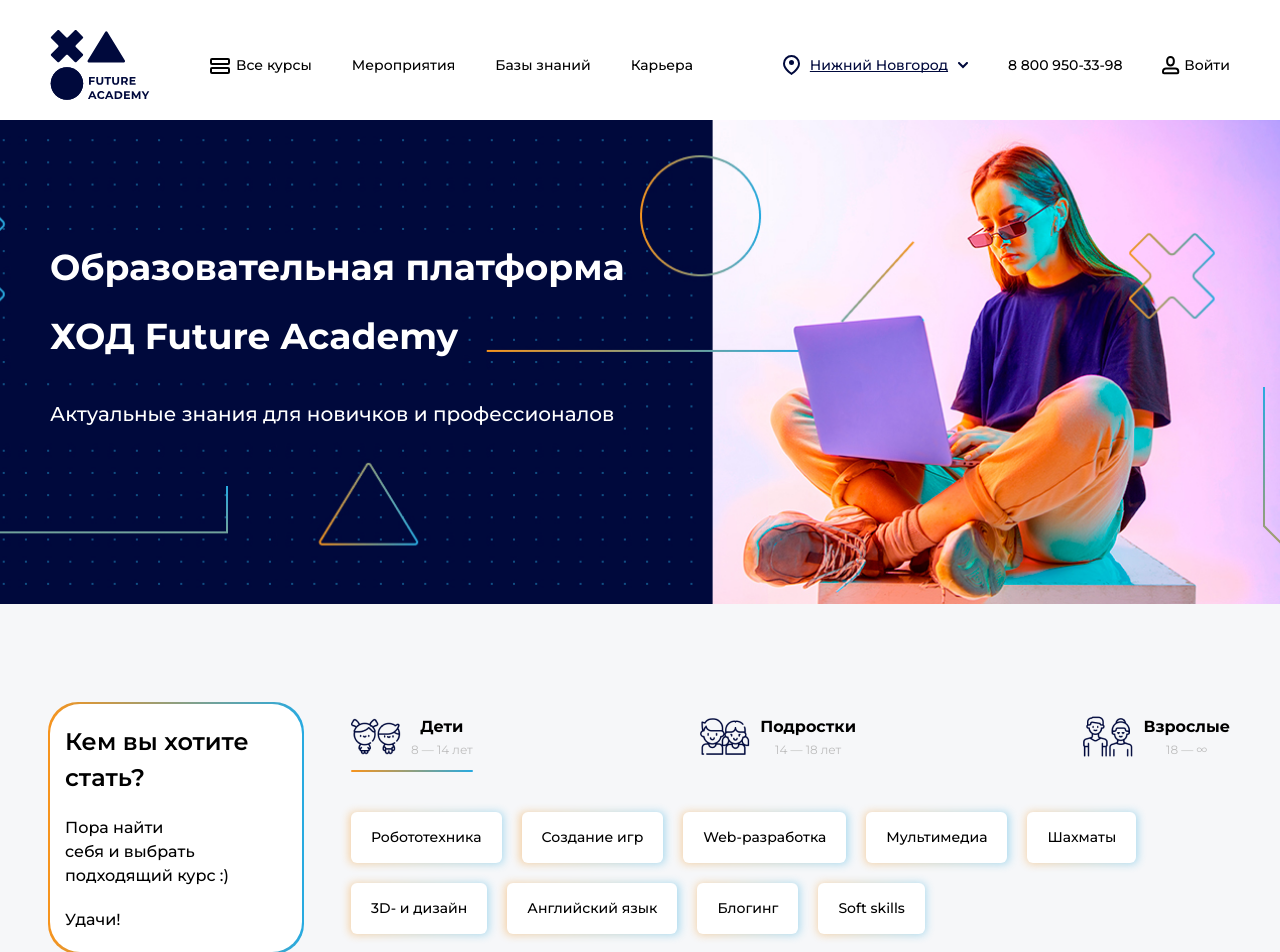
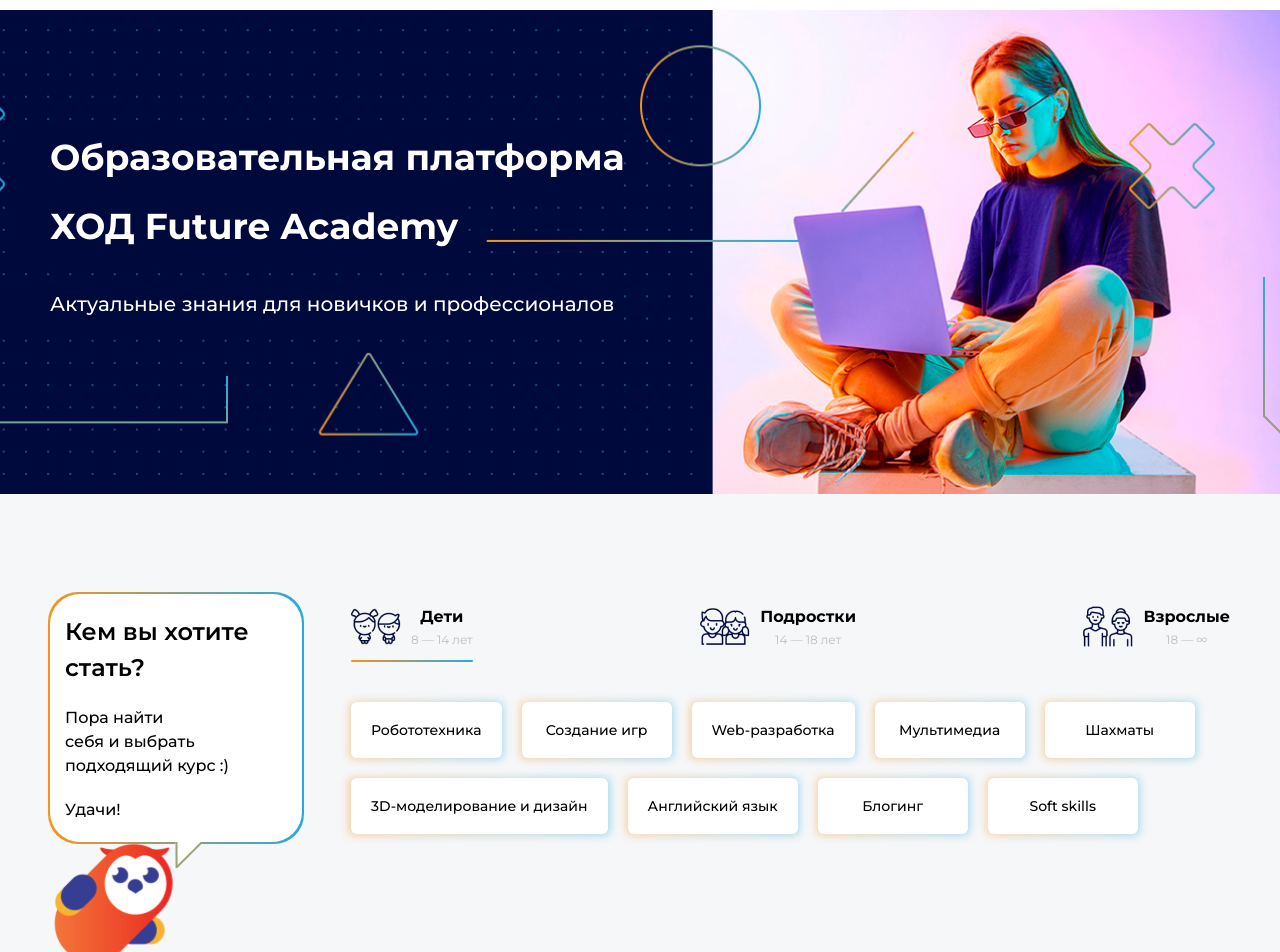
Before and after one commit to DaryaAnton/future-academy_v2, a Vue app: page / in a window 1280 px wide. Shown: the part 100-1052 px from the top of the page. Built offline with nearby package versions, Linux system fonts and the light colour scheme.

Commit message:
fix: добавление путей компонентов для home

```diff
--- a/src/views/HomeViews.vue
+++ b/src/views/HomeViews.vue
@@ -1,14 +1,15 @@
 <script>
-import HeaderComponent from '@/components/HeaderComponent.vue';
+import HeroComponent from '@/components/HeroComponent.vue';
+import TabsComponent from '@/components/TabsComponent.vue';
+import OwlComponent from '@/components/OwlComponent.vue';
 
 export default {
-  components: { HeaderComponent }
+  components: { HeroComponent, TabsComponent, OwlComponent }
 }
 </script>
 
 <template>
   <main>
-    <HeaderComponent />
 
     <!--hero--primary--------------------------->
     <section class="hero hero--primary mb-10">
@@ -17,13 +18,14 @@
       </div>
 
       <div class="container z-1 position-relative">
-        <div class="row">
+        <HeroComponent/>
+        <!-- <div class="row">
           <div class="col col-md-6">
             <h1 class="hero__title">Образовательная платформа</h1>
             <h2 class="hero__title">ХОД Future Academy</h2>
             <p class="hero__text">Актуальные знания для новичков и профессионалов</p>
           </div>
-        </div>
+        </div> -->
       </div>
     </section>
     <!--hero--primary--------------------------->
@@ -32,7 +34,8 @@
     <section class="tabs">
       <div class="container">
         <div class="row mb-4">
-          <div class="col-12 col-lg-3 mb-4 mb-lg-0 appeal__owl">
+          <OwlComponent/>
+          <!-- <div class="col-12 col-lg-3 mb-4 mb-lg-0 appeal__owl">
 
             <div class="owl__speech">
               <div class="owl__speech-title fs-lg-6 fw-semibold mb-2">Кем вы хотите стать?</div>
@@ -46,9 +49,10 @@
             </div>
 
             <img class="owl__common owl__common_tabs" src="@/assets/images/common/owl.svg" alt="owl">
-          </div>
+          </div> -->
 
-          <div class="col-12 col-lg-9">
+          <TabsComponent/>
+          <!-- <div class="col-12 col-lg-9">
             <ul class="nav nav-underline mb-3 d-flex justify-content-between" id="pills-tab" role="tablist">
               <li class="nav-item" role="presentation">
                 <button class="nav-link active d-flex align-items-center" id="pills-home-tab" data-bs-toggle="pill"
@@ -139,7 +143,7 @@
               </div>
 
             </div>
-          </div>
+          </div> -->
         </div>
 
       </div>
```
